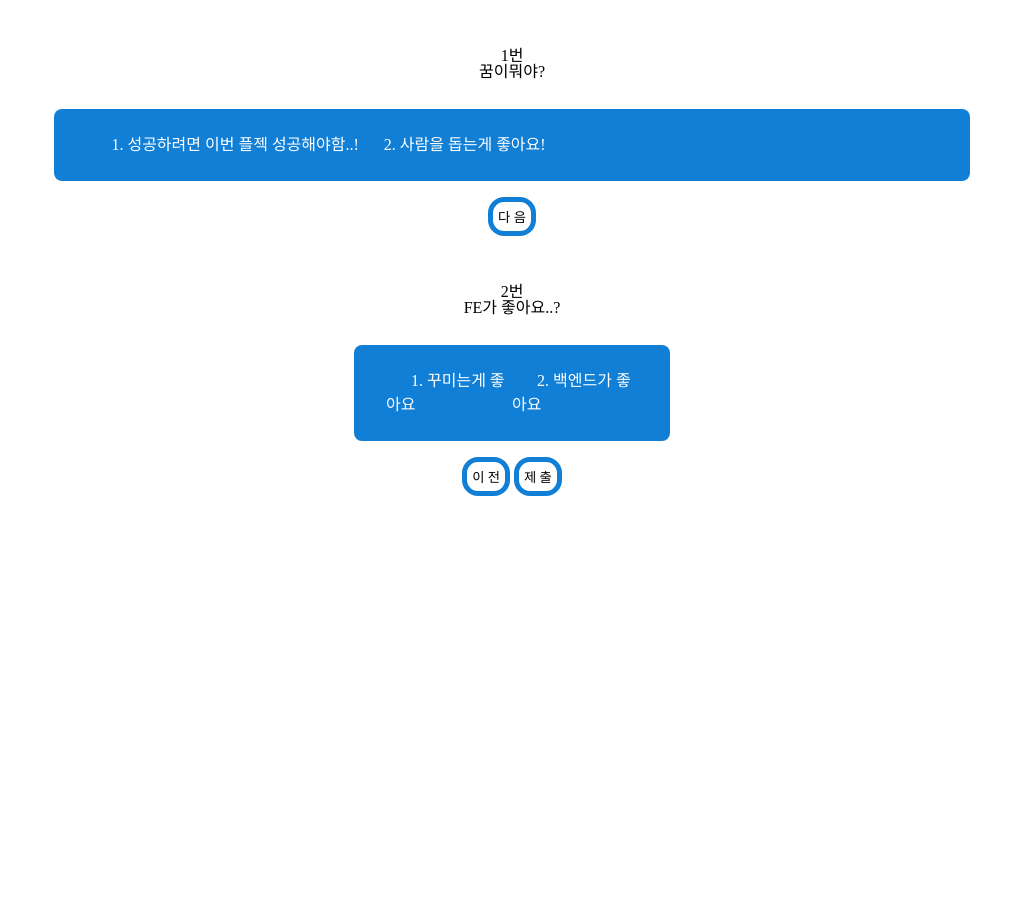
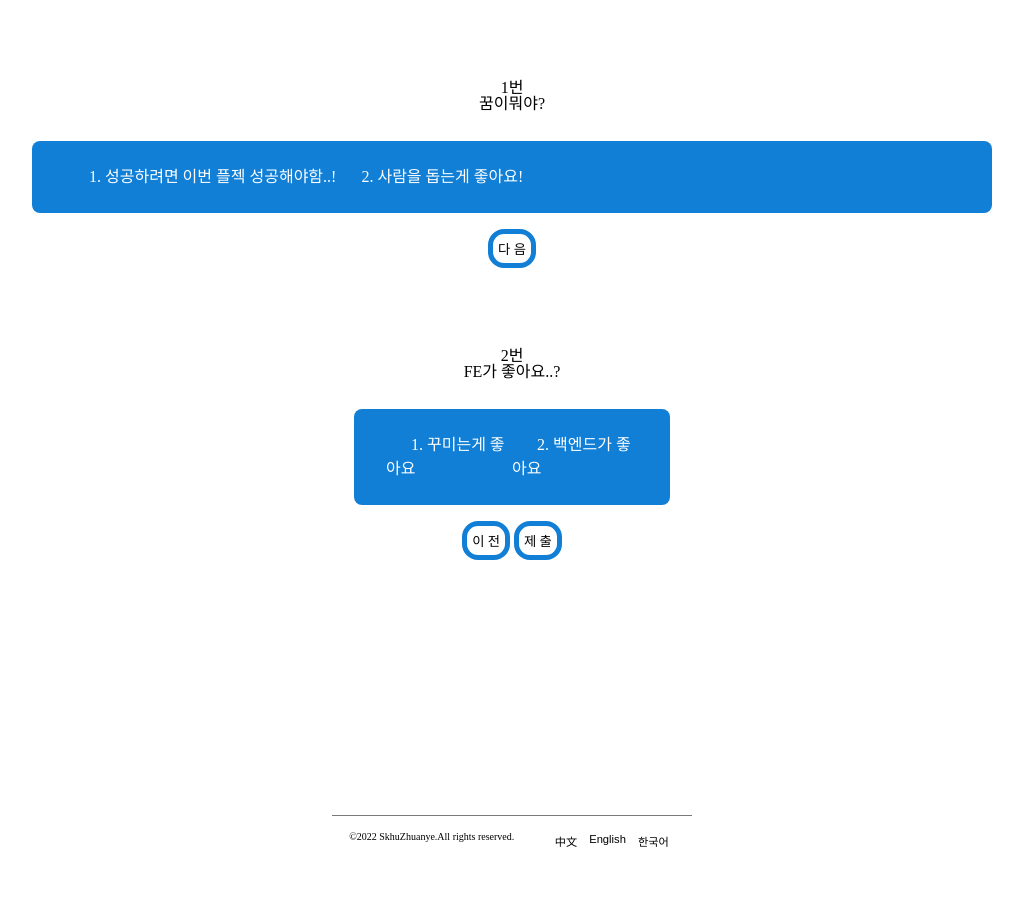
Before and after one commit to Lee2Eunji/All, a Django app: page /form/ in a window 1280 px wide. Shown: the whole page, without its empty margins (128-1151 px from the left). Before the commit the page ends 496 px from the top, so only its background shows below. Run offline with Django 4.2, Linux system fonts and the light colour scheme; data comes from the database, SQL or seed files in the repository; some web fonts are replaced.

Commit message:
Complete Footer Static

```diff
--- a/backapp/static/css/form.css
+++ b/backapp/static/css/form.css
@@ -18,13 +18,11 @@ input[type=radio]:checked + label {
 }
 /*footer 제외 body 범위*/
 .Container {
-  padding: 0rem 2rem;
-  flex-direction: column;
+  height: 105vh;
+  margin-top: 5rem;
   display: flex;
   flex-direction: column;
   align-items: center;
-  justify-content: center;
-  padding-top: 3rem;
 }
 /*버튼*/
 .Btn {
@@ -52,30 +50,35 @@ input[type=radio]:checked + label {
   color: white;
 }
 /*footer*/
-footer {
+footer{
+  display: flex;
+  height: 1rem;
+  transform : translateY(1500%);
   width: 100%;
-  margin-top: 1rem;
+  border-top: 1px solid rgb(122, 122, 122);
 }
-.MobileContainer2 {
-  border-top: 1px solid rgba(0, 0, 0, 0.1);
+#wrapper{
+  margin: auto;
+  padding-bottom: 1rem;
 }
-.MobileWrapper {
-  display: flex;
-  justify-content: space-between;
-  align-items: center;
-  padding: 1.5rem 0;
-}
-.MobileLogo {
-  width: 15vw;
-}
-.Maker {
-  font-size: x-small;
+.Countries {
+  margin: 0 auto;
+  float: right;
+  padding-top: 1rem;
 }
 .Language {
   border: none;
   background-color: white;
   font-size: 0.7rem;
+  margin: 0 auto;
+  float: right;
 }
 .Language:hover {
-  color: #117fd6;
+    color: #117fd6;
 }
+.Maker {
+  position: inline-block;
+  font-size: x-small;
+  float: left;
+  padding-top: 1rem;
+}
--- a/backapp/templates/form.html
+++ b/backapp/templates/form.html
@@ -1,6 +1,8 @@
+{% extends 'main.html' %}
 {% load static %}
 <!DOCTYPE html>
 <html lang="en">
+  {% block contents %}
 <head>
   <meta charset="UTF-8">
   <meta name="viewport" content="width=device-width, initial-scale=1.0">
@@ -47,6 +49,7 @@
     {% endif %}
 </div>
     {% endfor %}
+    {% endblock %}
   </form>
 </body>
 </html>
--- a/backapp/templates/main.html
+++ b/backapp/templates/main.html
@@ -1,6 +1,7 @@
 {% load static %}
 <!DOCTYPE html>
 <html lang="en">
+{% block contents %}
 <head>
   <meta charset="UTF-8">
   <meta name="viewport" content="width=device-width, initial-scale=1.0, user-scalable=no,
@@ -30,15 +31,12 @@
       <button class="MobileBtn">스쿠 쭈안이에가 궁금해!</button>
     </a>
   </div>
+  {% endblock %}
   <footer>
-    <img class="MobileLogo" href="{% static 'img/TestLogo.png' %}">
     <div id='wrapper'>
-      <div>
-        <img class="MobileLogo" href="{% static 'img/TestLogo.png' %}">
         <div class="Maker">
           <Copyright>&copy;2022 SkhuZhuanye.All rights reserved.</Copyright>
         </div>
-      </div>
     </div>
     <div class="Countries">
       <button class="Language">한국어</button>
```
Also changed, not shown: backapp/static/css/introduce.css (+26 -25 lines), backapp/static/css/main.css (+11 -8 lines), backapp/static/css/result.css (+4 -5 lines), backapp/templates/result.html (+3 -16 lines).
